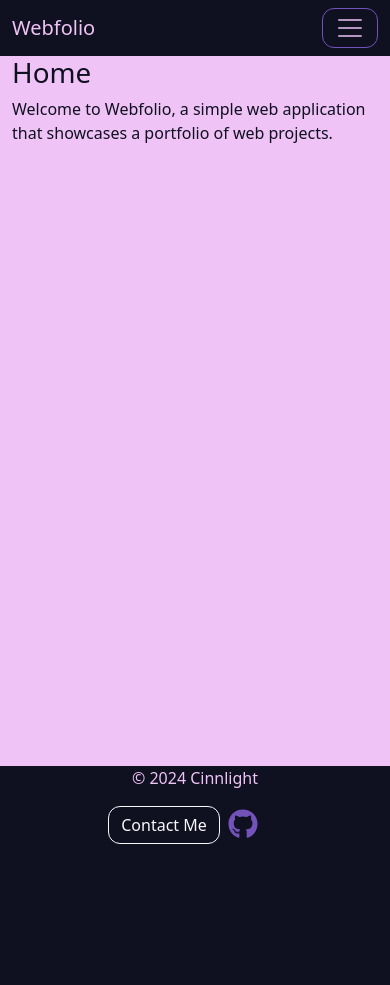
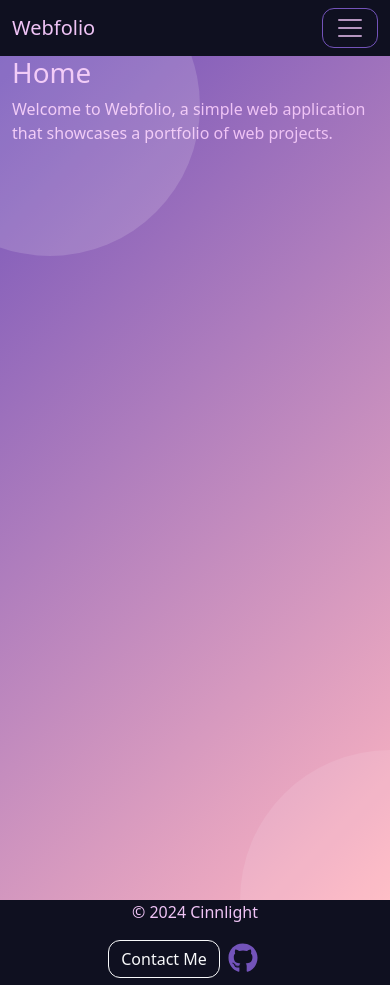
Before and after one commit to Cinnlight/Webfolio, a React (Vite) app in the folder webfolio/: page / in a window 390 px wide. Before the commit the page ends 851 px from the top, so only its background shows below. Built offline with nearby package versions, Linux system fonts and the light colour scheme.

Commit message:
Adds custom background, adds dark background card to page elements

```diff
--- a/webfolio/src/styles/custom-theme.scss
+++ b/webfolio/src/styles/custom-theme.scss
@@ -24,6 +24,7 @@ $primary-color: #EFC3F5;
 $accent-color: #7353BA;
 $highlight-color: #ffb6c1;
 $card-bg-color: #2F195F;
+$page-body-color: #5A5276;
 $border-radius: 12px;
 
 // Override Bootstrap Variables
@@ -33,6 +34,16 @@ $link-color: $accent-color;
 $btn-border-radius: $border-radius;
 
 @import "bootstrap/scss/bootstrap";
+
+// Background overlay for pages
+.dark-overlay {
+    background-color: rgba(0, 0, 0, 0.6);  /* Dark translucent black */
+    color: $primary-color;  /* Ensures the text color contrasts well */
+    padding: 2rem;           /* Adds some padding around the text */
+    border-radius: 12px;     /* Softens the edges for a modern look */
+    box-shadow: 0px 4px 12px rgba(0, 0, 0, 0.2);  /* Adds depth with a shadow */
+}
+
 
 
 // Navbar custom styles using custom theme variables
@@ -60,9 +71,39 @@ $btn-border-radius: $border-radius;
 
 // Body Custom Styles
 .app-main {
-    background-color: $primary-color;
-    color: $background-color;
+    min-height: 100vh;
+    background: linear-gradient(135deg, $accent-color, $highlight-color); /* Customize gradient colors */
+    color: $primary-color;
+    position: relative; /* Needed for absolute positioning of circles */
+    overflow: hidden; /* Hide any overflowing circles */
+
+        /* Circle 1 */
+    &::before {
+        content: "";
+        position: absolute;
+        width: 500px;
+        height: 500px;
+        background-color: rgba(255, 255, 255, 0.15); /* Semi-transparent white */
+        border-radius: 50%;
+        top: -100px;
+        left: -100px;
+    }
+
+        /* Circle 2 */
+    &::after {
+        content: "";
+        position: absolute;
+        width: 600px;
+        height: 600px;
+        background-color: rgba(255, 255, 255, 0.1); /* Lighter semi-transparent white */
+        border-radius: 50%;
+        bottom: -150px;
+        right: -150px;
+    }
 }
+
+
+
 
 // Footer Custom Styles
 .footer-custom a {
@@ -85,3 +126,18 @@ $btn-border-radius: $border-radius;
 .modal-header .btn-close:hover {
     opacity: 1;
 }
+
+
+// Media Query for smaller screens
+@media (max-width: 768px) {
+    .app-main::before,
+    .app-main::after {
+        width: 300px;
+        height: 300px;
+    }
+
+    .dark-overlay {
+        padding: 1rem;
+        width: 90%;
+    }
+}
```
